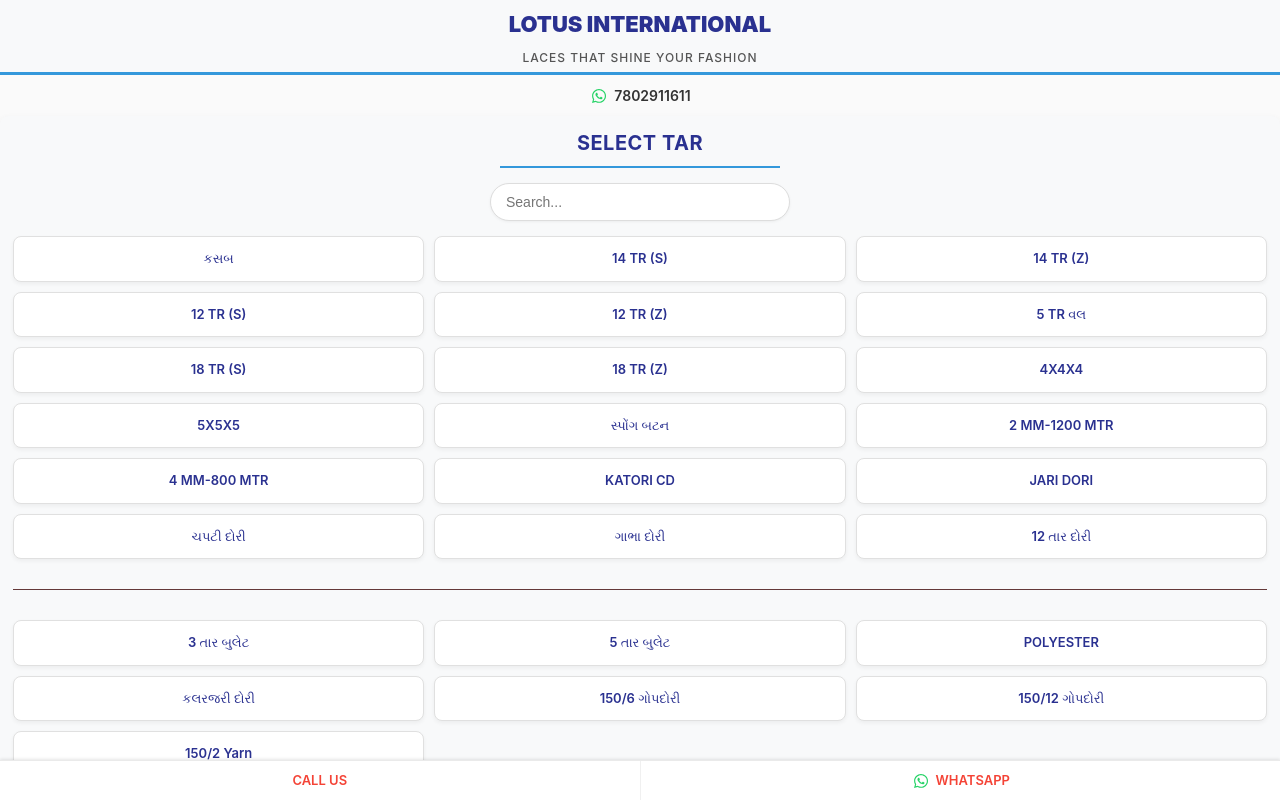
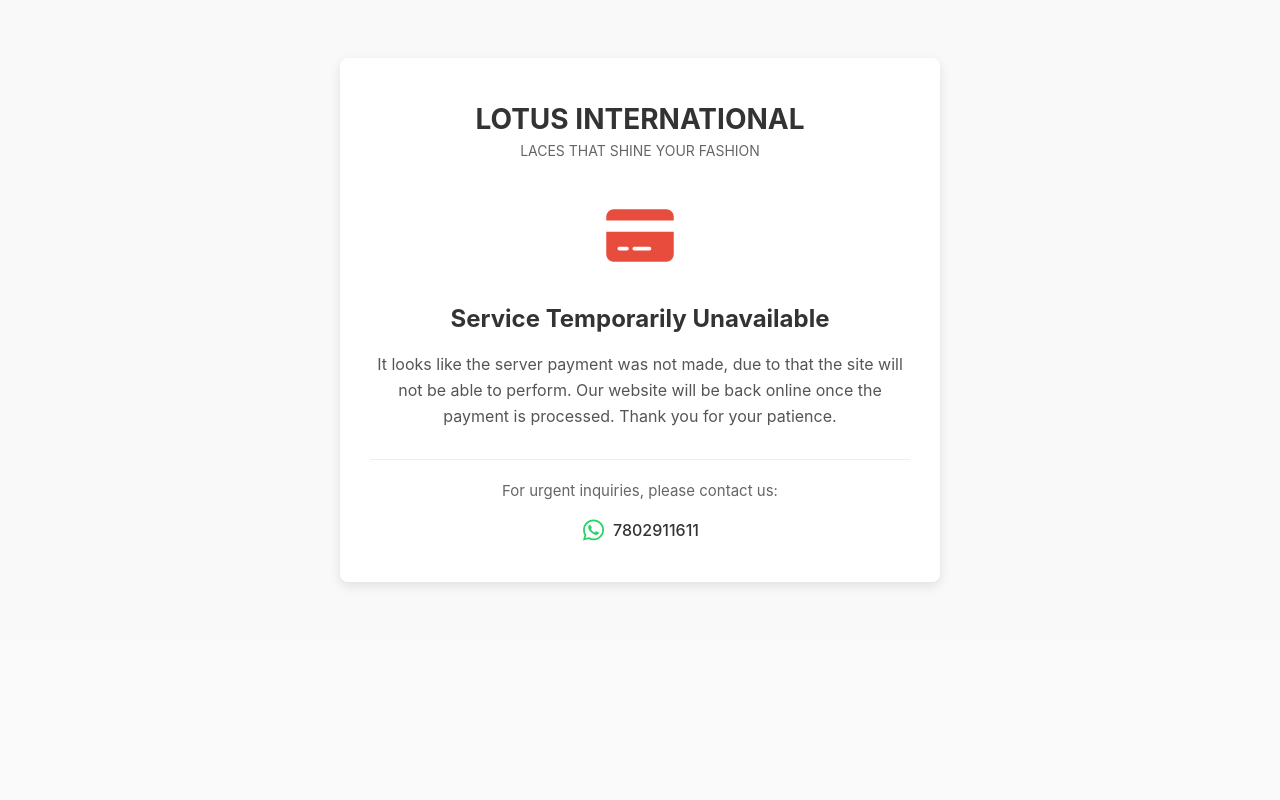
Before and after one commit to mehuljariwala/yarn-calculator, a React (Vite) app: page / in a window 1280 px wide. Built offline with nearby package versions, Linux system fonts and the light colour scheme.

Commit message:
fix: build issues

```diff
--- /dev/null
+++ b/src/components/Maintenance/Maintenance.css
@@ -0,0 +1,108 @@
+.maintenance-container {
+  display: flex;
+  justify-content: center;
+  align-items: center;
+  min-height: 80vh;
+  padding: 20px;
+  background-color: #f9f9f9;
+}
+
+.maintenance-content {
+  max-width: 600px;
+  text-align: center;
+  background-color: white;
+  border-radius: 8px;
+  box-shadow: 0 4px 12px rgba(0, 0, 0, 0.1);
+  padding: 40px 30px;
+}
+
+.maintenance-title {
+  font-size: 28px;
+  font-weight: 700;
+  color: #333;
+  margin: 0;
+}
+
+.maintenance-tagline {
+  font-size: 14px;
+  color: #666;
+  margin-bottom: 30px;
+}
+
+.maintenance-icon {
+  font-size: 60px;
+  color: #e74c3c;
+  margin: 20px 0;
+}
+
+.maintenance-heading {
+  font-size: 24px;
+  color: #333;
+  margin-bottom: 15px;
+}
+
+.maintenance-message {
+  font-size: 16px;
+  color: #555;
+  line-height: 1.6;
+  margin-bottom: 30px;
+}
+
+.maintenance-contact {
+  margin-top: 30px;
+  padding-top: 20px;
+  border-top: 1px solid #eee;
+}
+
+.maintenance-contact p {
+  font-size: 15px;
+  color: #666;
+  margin-bottom: 15px;
+}
+
+.maintenance-whatsapp {
+  display: flex;
+  align-items: center;
+  justify-content: center;
+  cursor: pointer;
+  transition: opacity 0.2s;
+}
+
+.maintenance-whatsapp:hover {
+  opacity: 0.8;
+}
+
+.maintenance-whatsapp img {
+  width: 24px;
+  height: 24px;
+  margin-right: 8px;
+}
+
+.maintenance-whatsapp span {
+  font-size: 16px;
+  font-weight: 500;
+  color: #333;
+}
+
+/* Responsive adjustments */
+@media (max-width: 600px) {
+  .maintenance-content {
+    padding: 30px 20px;
+  }
+
+  .maintenance-title {
+    font-size: 24px;
+  }
+
+  .maintenance-tagline {
+    font-size: 12px;
+  }
+
+  .maintenance-heading {
+    font-size: 20px;
+  }
+
+  .maintenance-message {
+    font-size: 14px;
+  }
+}
--- /dev/null
+++ b/src/components/Maintenance/Maintenance.jsx
@@ -0,0 +1,38 @@
+import React from "react";
+import "./Maintenance.css";
+import whatsapp from "../../icons/whatsapp-icon.svg";
+
+function redirectToWhatsapp() {
+  window.open(`https://api.whatsapp.com/send?phone=+917802911611`, "_blank");
+}
+
+export default function Maintenance() {
+  return (
+    <div className="maintenance-container">
+      <div className="maintenance-content">
+        <h1 className="maintenance-title">LOTUS INTERNATIONAL</h1>
+        <div className="maintenance-tagline">LACES THAT SHINE YOUR FASHION</div>
+
+        <div className="maintenance-icon">
+          <i className="fas fa-credit-card"></i>
+        </div>
+
+        <h2 className="maintenance-heading">Service Temporarily Unavailable</h2>
+
+        <p className="maintenance-message">
+          It looks like the server payment was not made, due to that the site
+          will not be able to perform. Our website will be back online once the
+          payment is processed. Thank you for your patience.
+        </p>
+
+        <div className="maintenance-contact">
+          <p>For urgent inquiries, please contact us:</p>
+          <div className="maintenance-whatsapp" onClick={redirectToWhatsapp}>
+            <img src={whatsapp} alt="whatsapp" className="whatsapp-img" />
+            <span>7802911611</span>
+          </div>
+        </div>
+      </div>
+    </div>
+  );
+}
--- a/src/main.jsx
+++ b/src/main.jsx
@@ -3,10 +3,20 @@
 import App from "./App.jsx";
 import "./index.css";
 import Header from "./components/Header/Header.jsx";
+import Maintenance from "./components/Maintenance/Maintenance.jsx";
+
+// Set this to true to enable maintenance mode, false to show the normal application
+const MAINTENANCE_MODE = true;
 
 ReactDOM.createRoot(document.getElementById("root")).render(
   <React.StrictMode>
-    <Header />
-    <App />
+    {MAINTENANCE_MODE ? (
+      <Maintenance />
+    ) : (
+      <>
+        <Header />
+        <App />
+      </>
+    )}
   </React.StrictMode>
 );
```
